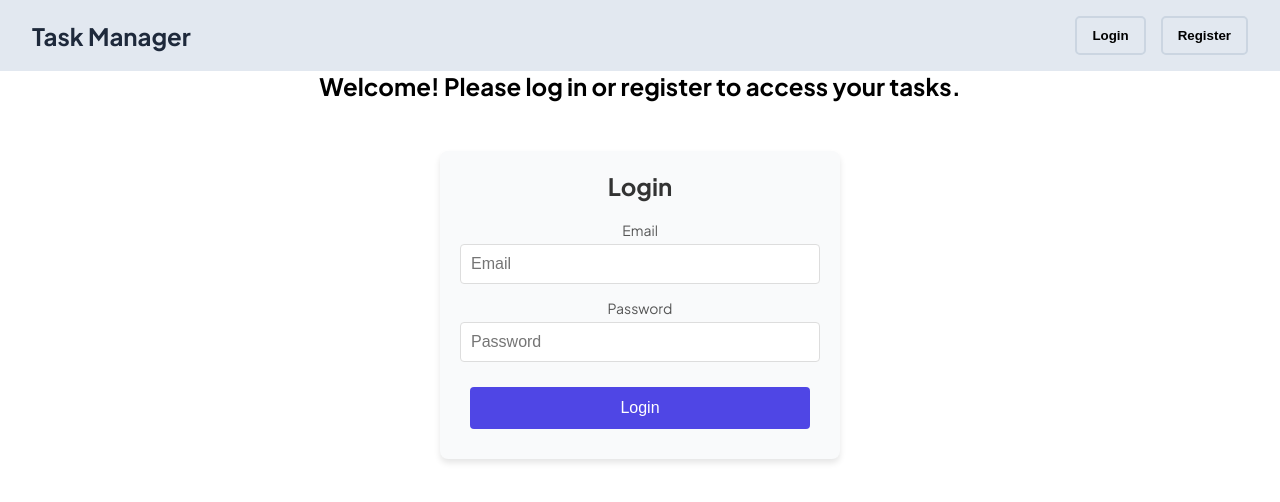
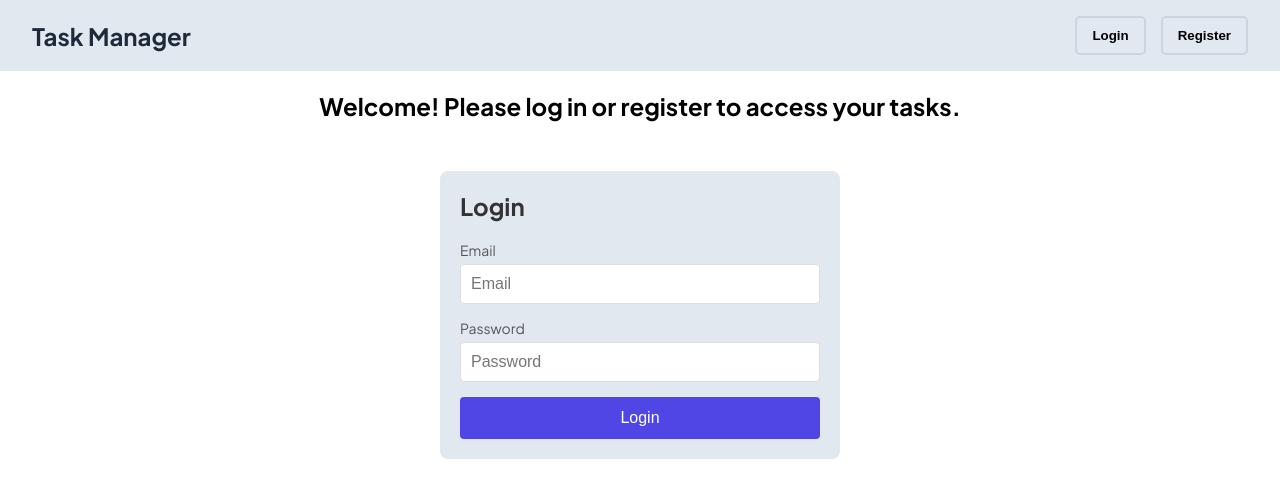
Before and after one commit to Gulverda/Task_Management_Board_Klipy, a React (Create React App) app in the folder client/: page / in a window 1280 px wide. Shown: the top 502 px of the page. Built offline with nearby package versions, Linux system fonts and the light colour scheme.

Commit message:
Changed Login And Register Style According to figma

```diff
--- a/client/src/components/Auth/Login/Login.css
+++ b/client/src/components/Auth/Login/Login.css
@@ -3,23 +3,24 @@
     justify-content: center;
     align-items: center;
 }
+
 .login-form {
     width: 100%;
     max-width: 400px;
     margin: 50px auto;
     padding: 20px;
-    background-color: #f9fafb;
+    background-color: #e2e8f0;
     border-radius: 8px;
-    box-shadow: 0 4px 6px rgba(0, 0, 0, 0.1);
   }
 
   .login-form h2 {
-    text-align: center;
+    text-align: left;
     color: #333;
     margin-bottom: 20px;
   }
 
   .login-form form {
+    text-align: left;
     display: flex;
     flex-direction: column;
     gap: 15px;
@@ -52,6 +53,7 @@
   .login-form button {
     padding: 12px;
     font-size: 16px;
+    margin: 0 !important;
     background-color: #4F46E5;
     color: white;
     border: none;
--- a/client/src/components/Auth/Register/Register.css
+++ b/client/src/components/Auth/Register/Register.css
@@ -9,18 +9,18 @@
     max-width: 400px;
     margin: 50px auto;
     padding: 20px;
-    background-color: #f9fafb;
+    background-color: #e2e8f0;
     border-radius: 8px;
-    box-shadow: 0 4px 6px rgba(0, 0, 0, 0.1);
   }
 
   .register-form h2 {
-    text-align: center;
+    text-align: left;
     color: #333;
     margin-bottom: 20px;
   }
 
   .register-form form {
+    text-align: left;
     display: flex;
     flex-direction: column;
     gap: 15px;
@@ -54,6 +54,7 @@
     padding: 12px;
     font-size: 16px;
     background-color: #4F46E5;
+    margin: 0 !important;
     color: white;
     border: none;
     border-radius: 4px;
--- a/client/src/components/TaskBoard/TaskBoard.css
+++ b/client/src/components/TaskBoard/TaskBoard.css
@@ -30,6 +30,7 @@
 }
 
 .auth_section {
+  margin-top: 20px;
   text-align: center;
 }
 
```
